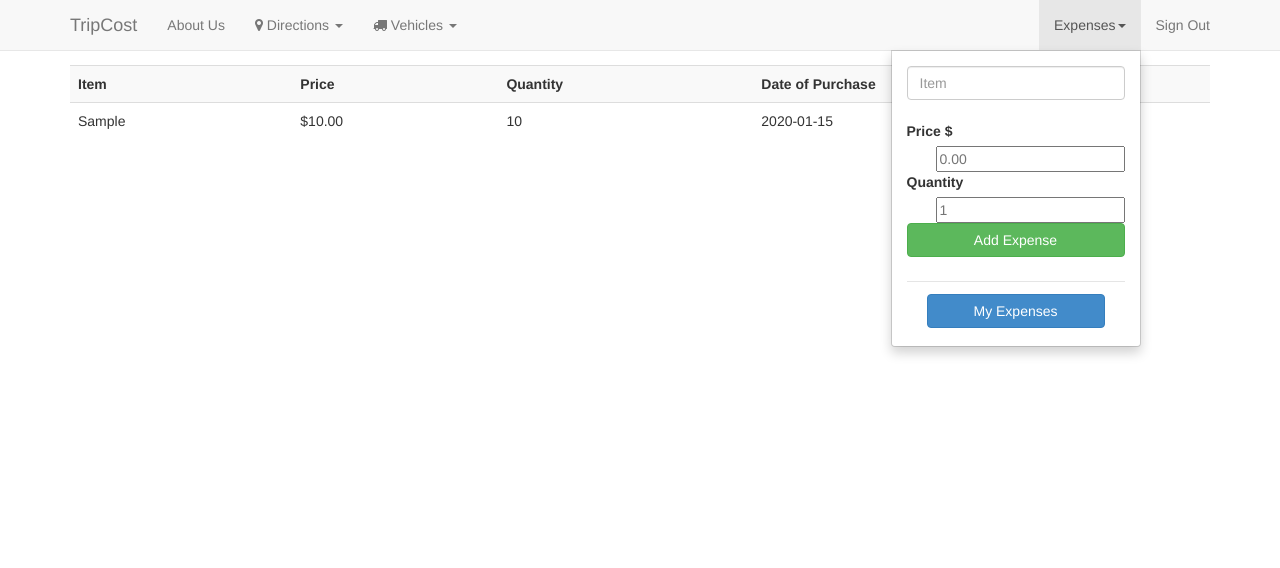
After one commit to CPSC362/TripCost, a Flask app: page /expenses in a window 1280 px wide, after a click on "Expenses". The commit adds this page. Shown: the top 568 px of the page. Run offline with Flask 2, Linux system fonts and the light colour scheme; a user stored in the database is signed in; tables that the repository leaves empty hold one stand-in row (values such as "Sample post"); some libraries are stand-ins or nearby versions.

Commit message:
Added a basic expense view

```diff
--- a/schema.sql
+++ b/schema.sql
@@ -26,7 +26,7 @@ create table expense
 	Quantity int,
 	PurchaseDate text,
 	ExpenseOwner int not null,
-	foreign key (ExpenseOwner) references user (UserID),
+	foreign key (ExpenseOwner) references user (UserID)
 );
 
 create table vehicle
--- a/server.py
+++ b/server.py
@@ -13,6 +13,8 @@ import requests
 import sqlite3
 
 from TripCostUser import TripCostUser
+
+from datetime import date
 
 # from flask_wtf import Form, RecaptchaField
 # from wtforms import TextField, HiddenField, ValidationError, RadioField,\
@@ -133,25 +135,25 @@ def close_db(error):
 @app.route('/expenses')
 @login_required
 def showexpenses():
+    db=get_db()
+    cursor = db.execute("select * from expense where ExpenseOwner=?", current_user.get_id())
+    expenselist=cursor.fetchall()
     is_logged_in = current_user.is_authenticated()
-    return render_template('expenses.html', is_logged_in=is_logged_in)
+    return render_template('expenses.html', is_logged_in=is_logged_in, expenselist=expenselist)
     pass
 
-@app.route('/saveexpenses', methods=['GET', 'POST'])
+@app.route('/saveexpenses', methods=['POST'])
 @login_required
 def saveexpense():
     if request.method == 'POST':
-        email = request.form.get('email')
-        password = request.form.get('password')
-        remember = request.form.get('remember') == 'on'
-
+        item = request.form.get('item')
+        price = request.form.get('price')
+        quantity = request.form.get('quantity')
+        d = date.today()
         db = get_db()
-        cursor = db.execute("select * from user where Username=?", [email])
-        row = cursor.fetchone()
-        if row is not None:
-            if row['Password'] == password:
-                user = load_user( unicode(row['UserID']) )
-                login_user(user, remember=remember)
+        db.execute("insert into expense (Item, Price, Quantity, PurchaseDate, ExpenseOwner) values (?, ?, ?, ?, ?)", [item, price, quantity, d, current_user.get_id()])
+        db.commit()
+    return redirect( '/expenses' )
 
 @app.route('/savevehicle')
 @login_required
--- /dev/null
+++ b/templates/expenses.html
@@ -0,0 +1,50 @@
+{% extends "bootstrap/base.html" %}
+{% import "bootstrap/fixes.html" as fixes %}
+
+{% block title %}TripCost - About us{% endblock %}
+
+{% block head %}
+{{ super() }}
+{{ fixes.ie8() }}
+{% endblock %}
+
+{% block metas %}
+<meta name="viewport" content="width=device-width, initial-scale=1, maximum-scale=1">
+<meta name="apple-mobile-web-app-capable" content="yes" />
+{% endblock %}
+
+{% block styles -%}
+<link href="//netdna.bootstrapcdn.com/font-awesome/4.0.3/css/font-awesome.min.css" rel="stylesheet">
+<link href="{{url_for('.static', filename='css/dist/combined.min.css')}}" rel="stylesheet">
+{% endblock styles %}
+
+{% block scripts %}
+<script src="{{url_for('.static', filename='js/dist/combined.min.js')}}"></script>
+{% endblock %}
+
+{% block content %}
+
+{% include 'nav.html' %}
+
+<div class="container container-pushed register">
+   <div class="table-responsive">
+     <table class="table table-striped">
+      <tr>
+         <th>Item</th>
+         <th>Price</th>
+         <th>Quantity</th>
+         <th>Date of Purchase</th>
+      </tr>
+      {% for row in expenselist %}
+      <tr>
+         <td>{{row['Item']}}</td>
+         <td>${{'%.2f' % row['Price']}}</td>
+         <td>{{row['Quantity']}}</td>
+         <td>{{row['PurchaseDate']}}</td>
+      </tr>
+      {% endfor %}
+     </table>
+   </div>
+</div>
+
+{% endblock %}
--- a/templates/nav.html
+++ b/templates/nav.html
@@ -132,7 +132,7 @@
                             clear:both;
                         }
                         </style>
-                        <label>Price <t>$</label>
+                        <label>Price $</label>
                         <input type="number" name="price" min="0" step="0.01" title="CDA Currency Format - no dollar sign and no comma(s) - cents (.##) are optional" placeholder="0.00">
                       </div>
                       <div class="form-group">
```
